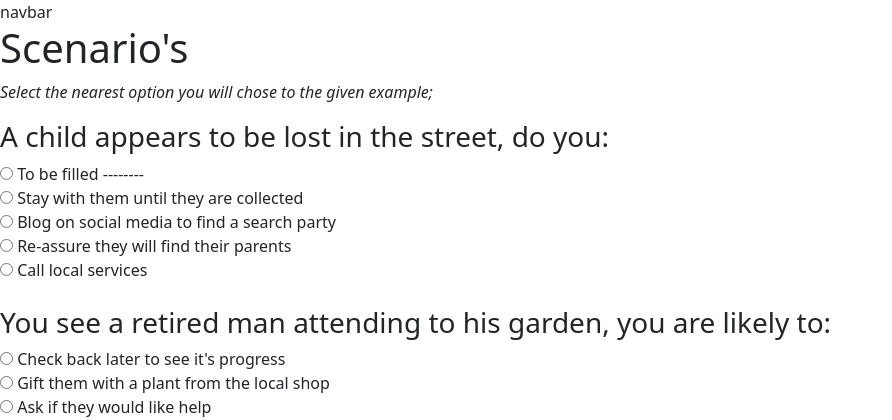
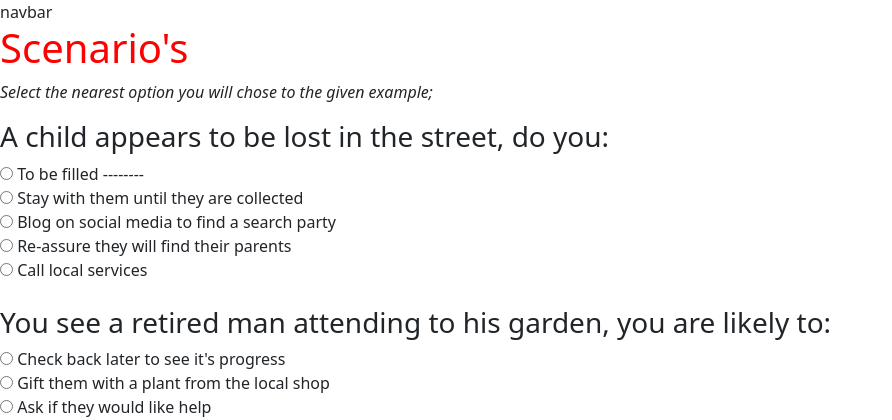
Before and after one commit to SamMartin92/team-10-may-hackathon, a Django app: page /quiz/ in a window 1280 px wide. Shown: the top 420 px of the page, without its empty margins (0-892 px from the left). Run offline with Django 4.2, Linux system fonts and the light colour scheme.

Commit message:
added ink tag for CSS

```diff
--- /dev/null
+++ b/quiz/static/quiz.css
@@ -0,0 +1,3 @@
+h1 {
+    color: red
+}
--- a/quiz/templates/quiz/quiz-page.html
+++ b/quiz/templates/quiz/quiz-page.html
@@ -3,6 +3,7 @@
 {% load static %}
 
 {% block extracss %}
+<link rel="stylesheet" href="{% static 'quiz.css' %}">
 {% endblock %}
 
 {% block content %}
```
